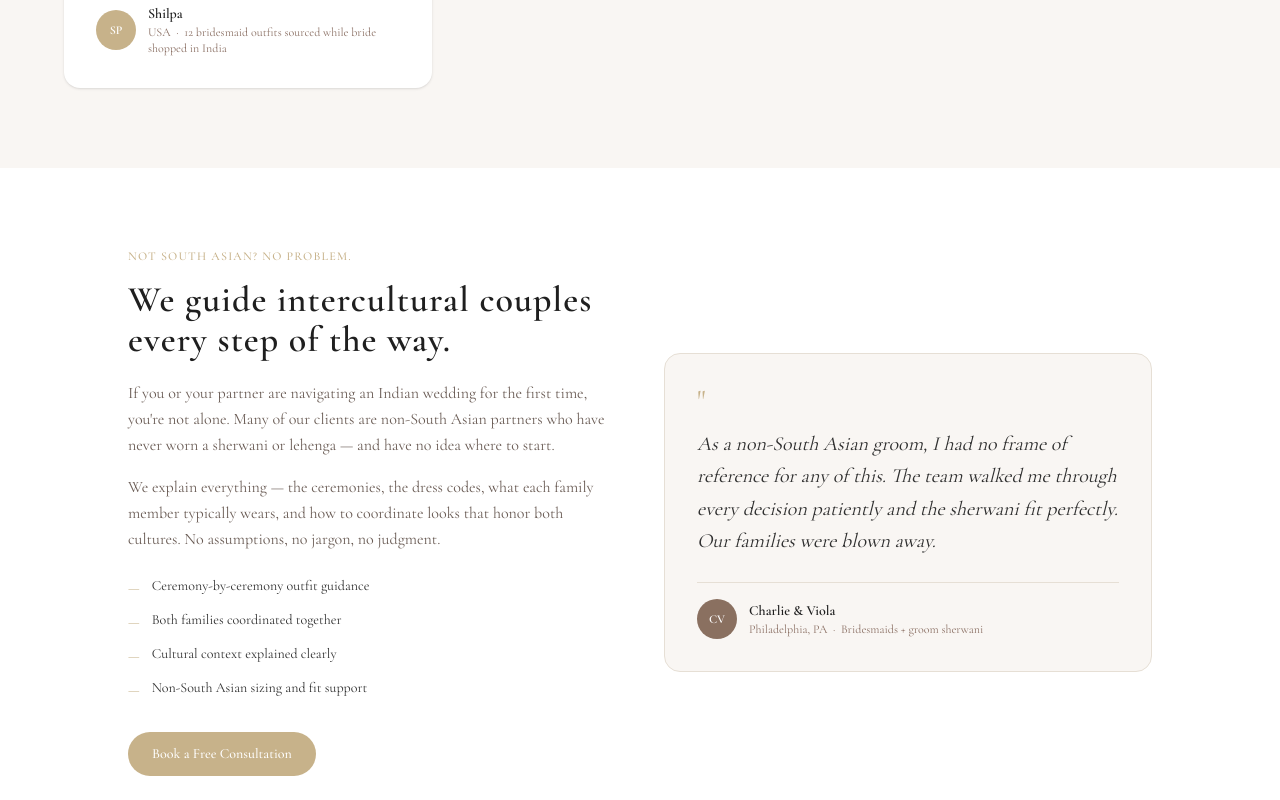
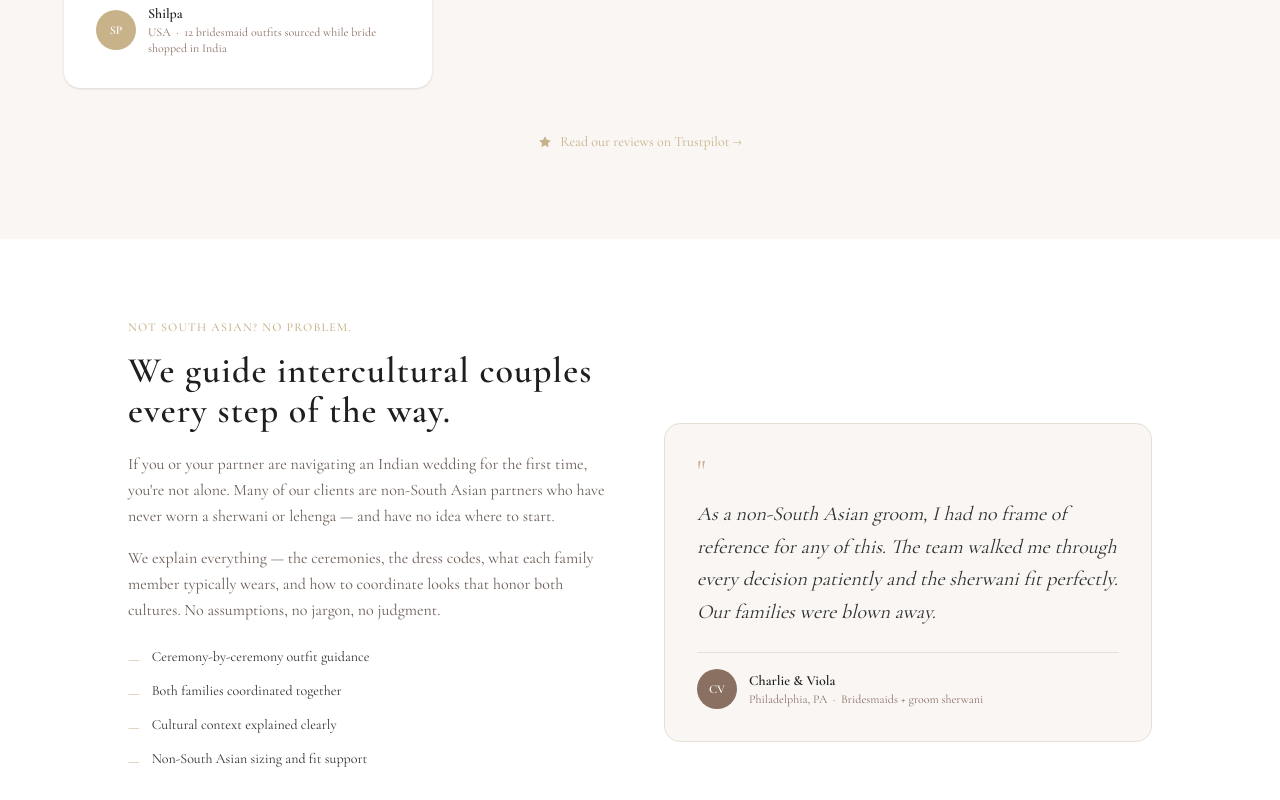
Before and after one commit to leylabernie/v0-ceremony-verse-wedding-concierge, a Next.js app: page / in a window 1280 px wide. Shown: the part 5660-6460 px from the top of the page. Built offline with nearby package versions, Linux system fonts and the light colour scheme.

Commit message:
Add Trustpilot profile links — footer, testimonials section, schema.org sameAs
- Footer: Review us on Trustpilot link
- Homepage testimonials: Read our reviews on Trustpilot CTA
- Schema.org: Trustpilot added to sameAs array
Profile: https://www.trustpilot.com/review/ceremonyverse.com

```diff
--- a/app/layout.tsx
+++ b/app/layout.tsx
@@ -40,7 +40,8 @@ export default function RootLayout({
           "https://www.instagram.com/ceremonyverse",
           "https://www.pinterest.com/ceremonyverse",
           "https://www.tiktok.com/@ceremonyverse",
-          "https://wa.me/12153419990"
+          "https://wa.me/12153419990",
+          "https://www.trustpilot.com/review/ceremonyverse.com"
         ],
         "hasOfferCatalog": {
           "@type": "OfferCatalog",
--- a/components/footer.tsx
+++ b/components/footer.tsx
@@ -185,7 +185,18 @@ export function Footer({ onNavigate }: FooterProps) {
                 </svg>
                 hello@ceremonyverse.com
               </a>
-              <p className="text-xs text-[#8a6f63] leading-relaxed mt-4">
+              <a
+                href="https://www.trustpilot.com/review/ceremonyverse.com"
+                target="_blank"
+                rel="noopener noreferrer"
+                className="flex items-center gap-2 mt-4 text-xs text-[#6a5c55] hover:text-[#c7b28a] transition"
+              >
+                <svg width="14" height="14" viewBox="0 0 24 24" fill="#c7b28a">
+                  <path d="M12 2l3.09 6.26L22 9.27l-5 4.87 1.18 6.88L12 17.77l-6.18 3.25L7 14.14 2 9.27l6.91-1.01L12 2z"/>
+                </svg>
+                Review us on Trustpilot
+              </a>
+              <p className="text-xs text-[#8a6f63] leading-relaxed mt-3">
                 Serving US-based families nationwide.<br/>
                 Based in the Philadelphia area.
               </p>
--- a/components/pages/home-page.tsx
+++ b/components/pages/home-page.tsx
@@ -520,6 +520,20 @@ export function HomePage({ onNavigate }: HomePageProps) {
               </div>
             ))}
           </div>
+          <div className="text-center mt-10">
+            <a
+              href="https://www.trustpilot.com/review/ceremonyverse.com"
+              target="_blank"
+              rel="noopener noreferrer"
+              className="inline-flex items-center gap-2 text-sm transition hover:opacity-70"
+              style={{ color: "var(--cv-accent)" }}
+            >
+              <svg width="14" height="14" viewBox="0 0 24 24" fill="currentColor">
+                <path d="M12 2l3.09 6.26L22 9.27l-5 4.87 1.18 6.88L12 17.77l-6.18 3.25L7 14.14 2 9.27l6.91-1.01L12 2z"/>
+              </svg>
+              Read our reviews on Trustpilot →
+            </a>
+          </div>
         </div>
       </section>
 
```
